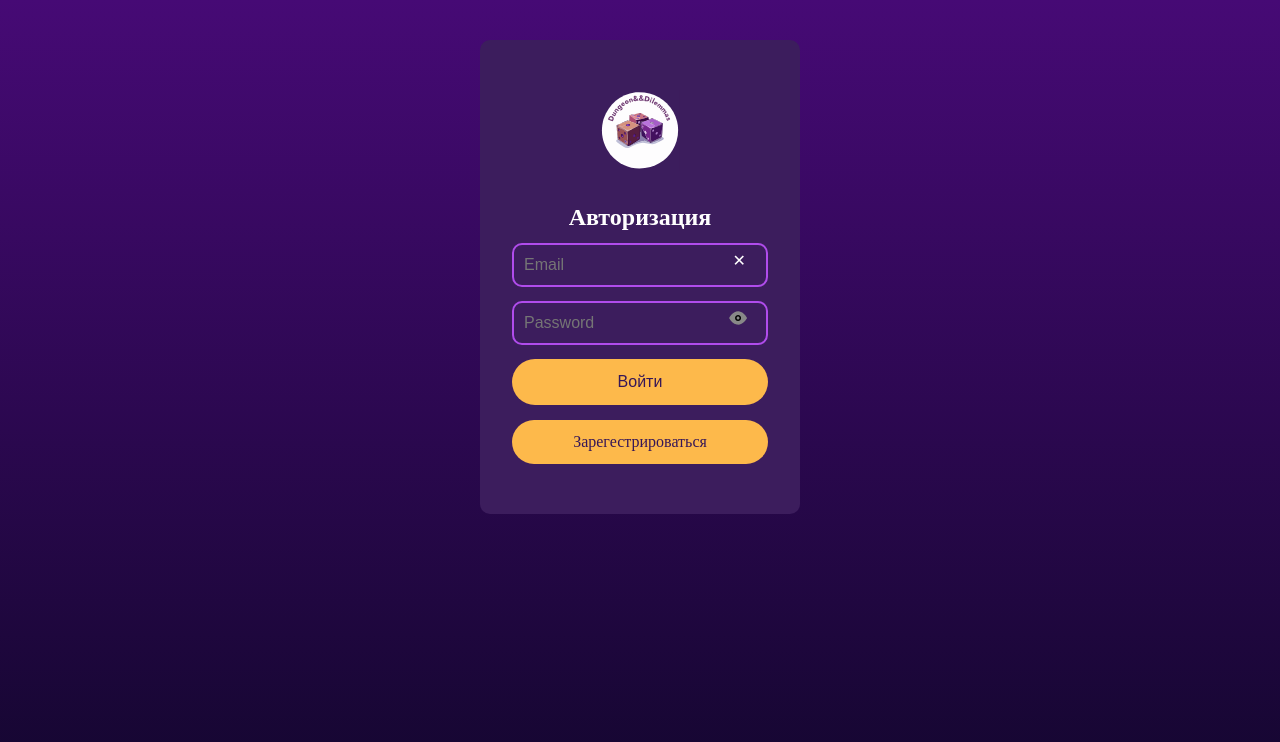
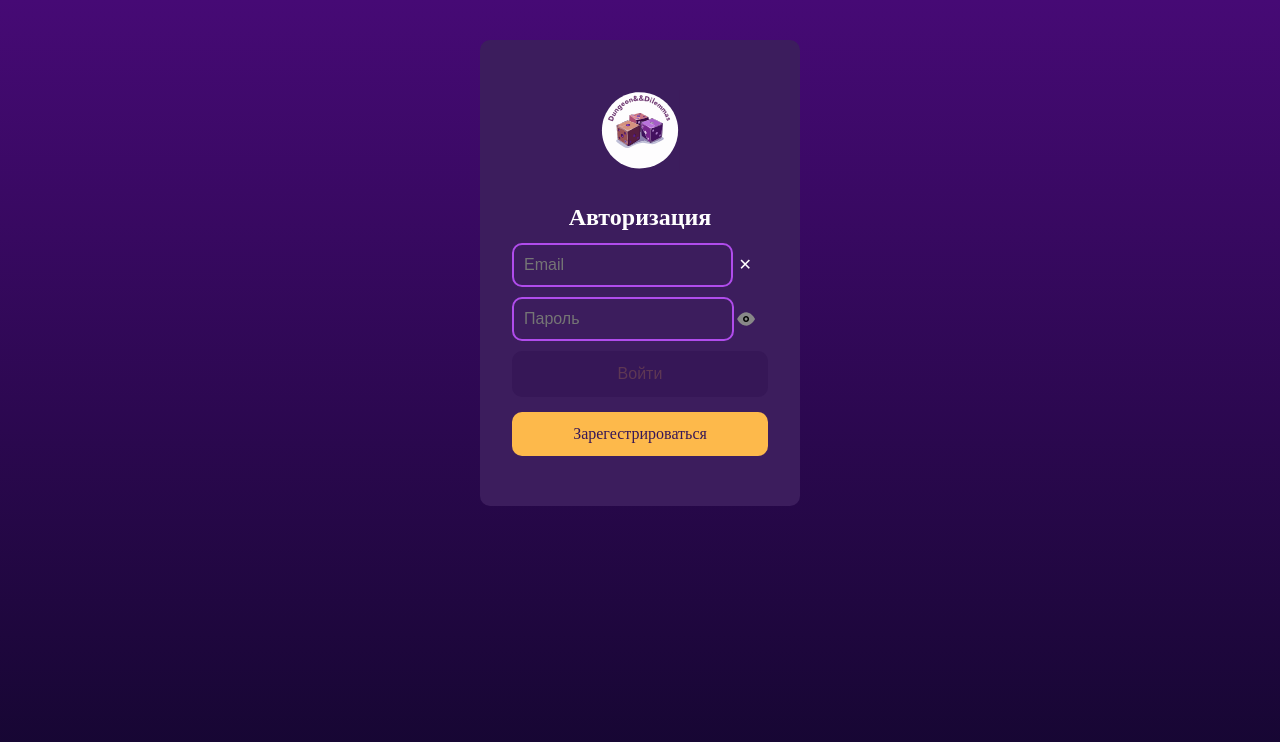
Before and after one commit to Rodion0io/DungeonDilemmas, a React (Vite) app: page / in a window 1280 px wide. Shown: the top 742 px of the page. Built offline with nearby package versions, Linux system fonts and the light colour scheme.

Commit message:
create hook useInput

```diff
--- a/src/@types/types.ts
+++ b/src/@types/types.ts
@@ -0,0 +1,4 @@
+export interface UserLoginModel{
+    email: string;
+    password: string;
+}
--- a/src/components/LogInPage/components/authorizationComponent/Authorization.tsx
+++ b/src/components/LogInPage/components/authorizationComponent/Authorization.tsx
@@ -1,16 +1,22 @@
 import styles from "../styles.module.css"
 
-import type {FC} from "react";
+import {type FC, useState} from "react";
 
 import logo from "../../../../assets/logo.svg"
 
 import Input from "../../../ui/input/Input.tsx";
 import Button from "../../../ui/button/Button.tsx";
+
 import {ROUTES} from "../../../../utils/routes.ts";
+import type {UserLoginModel} from "../../../../@types/types.ts";
 
 const Authorization: FC = () => {
 
+    const [userLogin, setUserLogin] = useState<UserLoginModel>({email: "", password: ""});
 
+    const handleAuth = () => {
+
+    }
 
     return (
         <>
@@ -25,7 +31,7 @@ const Authorization: FC = () => {
                         type="email"
                     />
                     <Input
-                        text="Password"
+                        text="Пароль"
                         type="password"
                     />
                     <div className={styles.buttonContainer}>
@@ -34,6 +40,7 @@ const Authorization: FC = () => {
                             text="Войти"
                             buttonType="default"
                             variant="button"
+                            disabled={true}
                         />
                         <Button
                             className={styles.actionButton}
--- a/src/components/LogInPage/components/registrationComponent/Registration.tsx
+++ b/src/components/LogInPage/components/registrationComponent/Registration.tsx
@@ -1,13 +1,58 @@
-// import styles from "../styles.module.css"
+import styles from "../styles.module.css"
+import logo from "../../../../assets/logo.svg";
 
 import type {FC} from "react";
+
 import Button from "../../../ui/button/Button.tsx";
+import Input from "../../../ui/input/Input.tsx";
+
+import {ROUTES} from "../../../../utils/routes.ts";
 
 
 const Registration: FC = () => {
     return(
         <>
-            <Button text="bimbimbambam" buttonType="default"/>
+            <form action="" className={styles.formBlock}>
+                <div className={styles.formContainer}>
+                    <header className={styles.formHeader}>
+                        <img className={styles.logos} src={logo}/>
+                        <h2 className={styles.formTitle}>Регистрация</h2>
+                    </header>
+                    <Input
+                        text="Email"
+                        type="email"
+
+                    />
+                    <Input
+                        text="Имя"
+                        type="text"
+                    />
+                    <Input
+                        text="Пароль"
+                        type="password"
+                    />
+                    <Input
+                        text="Повторите пароль"
+                        type="password"
+                    />
+                    <div className={styles.buttonContainer}>
+                        <Button
+                            className={styles.actionButton}
+                            text="Зарегестрироваться"
+                            buttonType="default"
+                            variant="button"
+                            disabled={true}
+                        />
+                        <Button
+                            className={styles.actionButton}
+                            text="Назад"
+                            buttonType="default"
+                            variant="link"
+                            link={ROUTES.AUTHORIZATION}
+                        />
+                    </div>
+                </div>
+            </form>
         </>
     )
 }
--- a/src/components/LogInPage/components/styles.module.css
+++ b/src/components/LogInPage/components/styles.module.css
@@ -50,6 +50,7 @@
     font-weight: 600;
     font-size: 24px;
     line-height: 32px;
+
 }
 
 .buttonContainer{
--- a/src/components/ui/input/Input.tsx
+++ b/src/components/ui/input/Input.tsx
@@ -4,6 +4,7 @@ import visibilityIcon from "../../../assets/visibility.svg"
 import invisibilityIcon from "../../../assets/invisibility.svg"
 
 import {useState} from "react";
+import {useInput} from "./hooks/useInput.ts";
 
 
 type TypeInput = "text" | "password" | "email";
@@ -29,20 +30,19 @@ const Input = (
     } : InputProps) => {
 
     const [visibility, setVisibility] = useState<boolean>(false);
+    const {currentText, handleChange} = useInput("");
 
     return(
         <>
             <div className={styles.inputContainer}>
-                <div className={styles.inputBlock}>
                 <input
                     className={`${styles.input}
                     ${errorText ? styles.inputError : null}`}
                     type={!visibility ? type : "text"}
                     disabled={disabled}
                     placeholder={text}
-                        {...props}/>
-                    <p className={styles.errorMessage}>{errorText}</p>
-                </div>
+                    {...props}
+                />
                 {type !== "password" ?
                     <button
                         className={`${styles.inputButton} ${styles.inputCrossButton}`}
@@ -56,6 +56,7 @@ const Input = (
                         alt=""
                         className={`${styles.inputButton} ${styles.visibilityPassword}`}/>
                 }
+                <p className={styles.errorMessage}>{errorText}</p>
             </div>
         </>
     )
--- /dev/null
+++ b/src/components/ui/input/hooks/useInput.ts
@@ -0,0 +1,16 @@
+import {useState} from "react";
+import * as React from "react";
+
+export const useInput = (initialState: string) => {
+
+    const [currentText, setCurrentText] = useState<string>(initialState);
+
+    const handleChange = (event: React.ChangeEvent<HTMLInputElement>) => {
+        const value: string = event.target.value;
+
+        setCurrentText(value);
+    }
+
+    return {currentText, handleChange};
+
+}
--- a/src/components/ui/input/input.module.css
+++ b/src/components/ui/input/input.module.css
@@ -18,17 +18,11 @@
 }
 
 .inputContainer{
-    position: relative;
+    display: flex;
+    align-items: center;
     width: 80%;
 }
 
-.inputBlock{
-    display: flex;
-    justify-content: center;
-    align-items: end;
-    flex-direction: column;
-    gap: 4px;
-}
 
 .inputError{
     border: 2px solid #C10C15;
@@ -39,13 +33,6 @@
     margin-right: 10px;
 }
 
-.inputButton{
-    position: absolute;
-    top: 35%;
-    right: 1rem;
-    transform: translateY(-50%);
-    /*left: 82%;*/
-}
 
 .inputCrossButton{
     border: none;
@@ -64,7 +51,6 @@
 
 .visibilityPassword{
     cursor: pointer;
-    margin-right: 2px;
 }
 
 @media screen {
```
Lines whose indentation alone changed are shown as unchanged.
